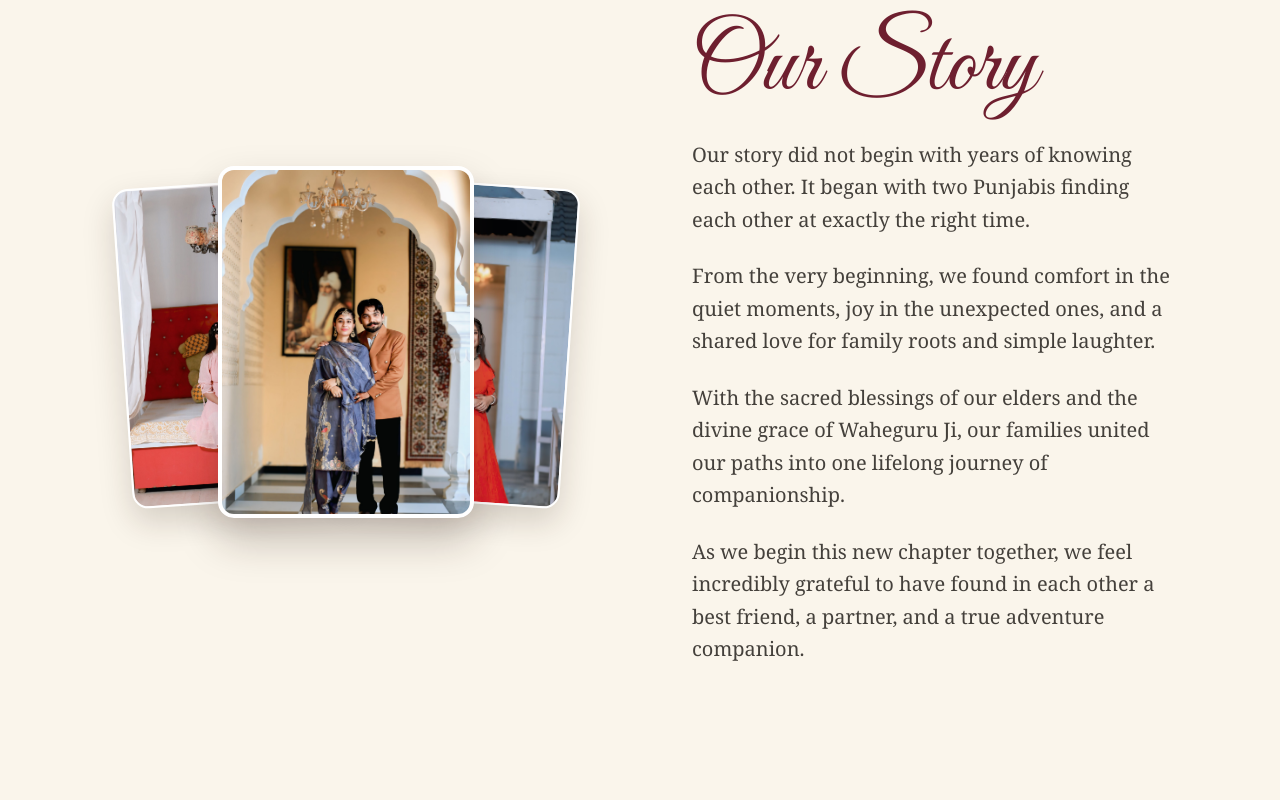
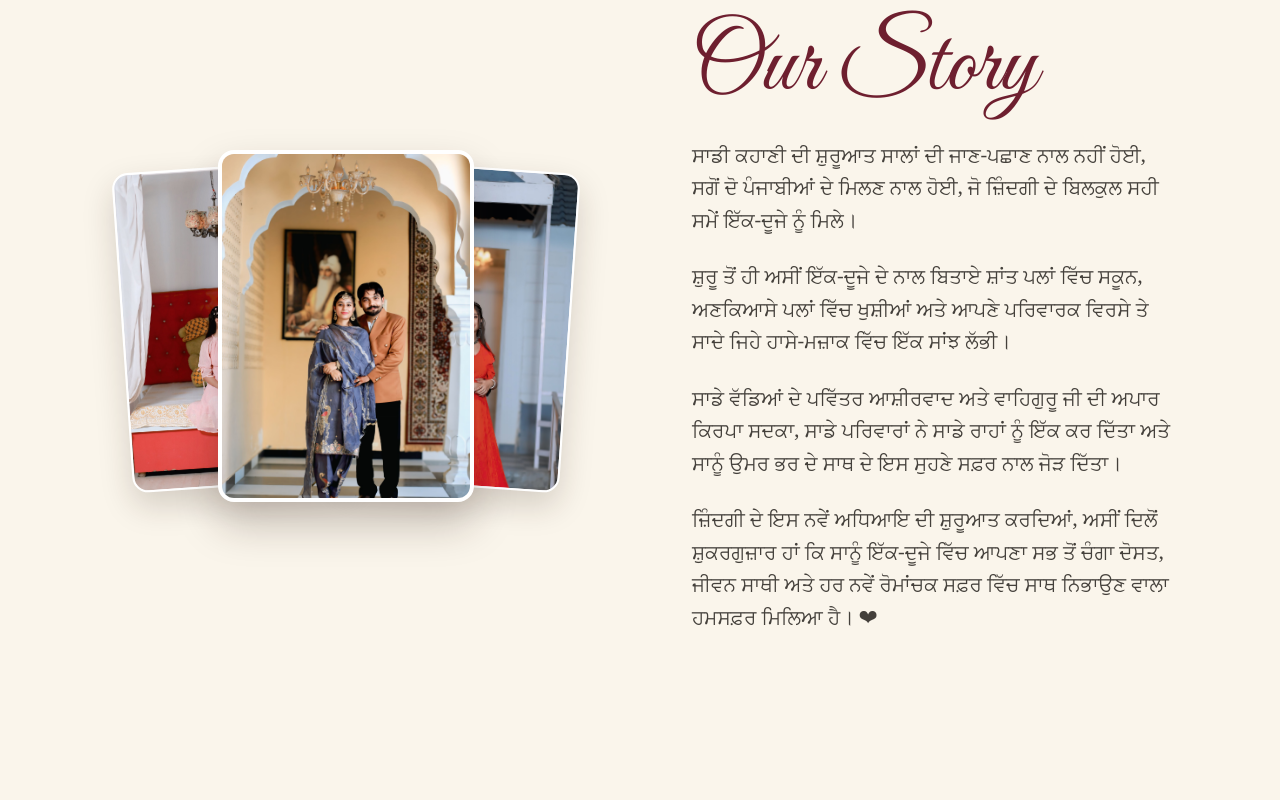
Before and after one commit to JA-IN/Rajinder_wedding_invitation, a React (Vite) app: page / in a window 1280 px wide. Shown: the part 3340-4140 px from the top of the page. Built offline with nearby package versions, Linux system fonts and the light colour scheme.

Commit message:
Adress conflict

```diff
--- a/src/components/HeroSection.tsx
+++ b/src/components/HeroSection.tsx
@@ -118,7 +118,7 @@ export const HeroSection: React.FC<HeroSectionProps> = ({ onOpenRsvp }) => {
           <div className="mt-4 flex flex-col sm:flex-row items-center justify-center gap-2 sm:gap-4 text-[#faf5eb] font-heading text-sm sm:text-base tracking-[0.25em] uppercase">
             <span>22 NOVEMBER 2026</span>
             <span className="hidden sm:inline text-[#ffd76a]">•</span>
-            <span>BATHINDA &amp; PATHRALA, PUNJAB</span>
+            <span>Mandi Dabwali</span>
           </div>
 
           {/* Action Button */}
--- a/src/components/OurStorySection.tsx
+++ b/src/components/OurStorySection.tsx
@@ -68,19 +68,19 @@ export const OurStorySection: React.FC = () => {
           </h2>
 
           <p className="font-serif text-lg sm:text-xl text-stone-700 leading-relaxed">
-            Our story did not begin with years of knowing each other. It began with two Punjabis finding each other at exactly the right time.
+            ਸਾਡੀ ਕਹਾਣੀ ਦੀ ਸ਼ੁਰੂਆਤ ਸਾਲਾਂ ਦੀ ਜਾਣ-ਪਛਾਣ ਨਾਲ ਨਹੀਂ ਹੋਈ, ਸਗੋਂ ਦੋ ਪੰਜਾਬੀਆਂ ਦੇ ਮਿਲਣ ਨਾਲ ਹੋਈ, ਜੋ ਜ਼ਿੰਦਗੀ ਦੇ ਬਿਲਕੁਲ ਸਹੀ ਸਮੇਂ ਇੱਕ-ਦੂਜੇ ਨੂੰ ਮਿਲੇ।
           </p>
 
           <p className="font-serif text-lg sm:text-xl text-stone-700 leading-relaxed">
-            From the very beginning, we found comfort in the quiet moments, joy in the unexpected ones, and a shared love for family roots and simple laughter.
+            ਸ਼ੁਰੂ ਤੋਂ ਹੀ ਅਸੀਂ ਇੱਕ-ਦੂਜੇ ਦੇ ਨਾਲ ਬਿਤਾਏ ਸ਼ਾਂਤ ਪਲਾਂ ਵਿੱਚ ਸਕੂਨ, ਅਣਕਿਆਸੇ ਪਲਾਂ ਵਿੱਚ ਖੁਸ਼ੀਆਂ ਅਤੇ ਆਪਣੇ ਪਰਿਵਾਰਕ ਵਿਰਸੇ ਤੇ ਸਾਦੇ ਜਿਹੇ ਹਾਸੇ-ਮਜ਼ਾਕ ਵਿੱਚ ਇੱਕ ਸਾਂਝ ਲੱਭੀ।
           </p>
 
           <p className="font-serif text-lg sm:text-xl text-stone-700 leading-relaxed">
-            With the sacred blessings of our elders and the divine grace of Waheguru Ji, our families united our paths into one lifelong journey of companionship.
+            ਸਾਡੇ ਵੱਡਿਆਂ ਦੇ ਪਵਿੱਤਰ ਆਸ਼ੀਰਵਾਦ ਅਤੇ ਵਾਹਿਗੁਰੂ ਜੀ ਦੀ ਅਪਾਰ ਕਿਰਪਾ ਸਦਕਾ, ਸਾਡੇ ਪਰਿਵਾਰਾਂ ਨੇ ਸਾਡੇ ਰਾਹਾਂ ਨੂੰ ਇੱਕ ਕਰ ਦਿੱਤਾ ਅਤੇ ਸਾਨੂੰ ਉਮਰ ਭਰ ਦੇ ਸਾਥ ਦੇ ਇਸ ਸੁਹਣੇ ਸਫ਼ਰ ਨਾਲ ਜੋੜ ਦਿੱਤਾ।
           </p>
 
           <p className="font-serif text-lg sm:text-xl text-stone-700 leading-relaxed font-medium text-[#6e1f2f]">
-            As we begin this new chapter together, we feel incredibly grateful to have found in each other a best friend, a partner, and a true adventure companion.
+            ਜ਼ਿੰਦਗੀ ਦੇ ਇਸ ਨਵੇਂ ਅਧਿਆਇ ਦੀ ਸ਼ੁਰੂਆਤ ਕਰਦਿਆਂ, ਅਸੀਂ ਦਿਲੋਂ ਸ਼ੁਕਰਗੁਜ਼ਾਰ ਹਾਂ ਕਿ ਸਾਨੂੰ ਇੱਕ-ਦੂਜੇ ਵਿੱਚ ਆਪਣਾ ਸਭ ਤੋਂ ਚੰਗਾ ਦੋਸਤ, ਜੀਵਨ ਸਾਥੀ ਅਤੇ ਹਰ ਨਵੇਂ ਰੋਮਾਂਚਕ ਸਫ਼ਰ ਵਿੱਚ ਸਾਥ ਨਿਭਾਉਣ ਵਾਲਾ ਹਮਸਫ਼ਰ ਮਿਲਿਆ ਹੈ। ❤
           </p>
         </div>
       </div>
--- a/src/components/RoyalGateEntrance.tsx
+++ b/src/components/RoyalGateEntrance.tsx
@@ -147,7 +147,7 @@ export const RoyalGateEntrance: React.FC<RoyalGateEntranceProps> = ({ onOpened }
 
         {/* Wedding Date */}
         <p className="font-heading text-xs sm:text-sm tracking-[0.3em] uppercase text-[#ffd76a] font-semibold mt-2">
-          22 NOVEMBER 2026 • BATHINDA &amp; PATHRALA, PUNJAB
+          22 NOVEMBER 2026 • Mandi Dabwali
         </p>
 
         {/* Scroll Down Indicator matching the video */}
--- a/src/components/TravelFlightPath.tsx
+++ b/src/components/TravelFlightPath.tsx
@@ -1,5 +1,6 @@
 import React from 'react';
 import { Plane } from 'lucide-react';
+import { coupleDetails } from '../data/weddingData';
 
 export const TravelFlightPath: React.FC = () => {
   return (
@@ -10,7 +11,7 @@ export const TravelFlightPath: React.FC = () => {
           <span className="text-3xl sm:text-4xl filter drop-shadow">🏛️</span>
         </div>
         <span className="font-heading text-xs tracking-[0.3em] uppercase text-[#6e1f2f] font-bold mt-2">
-          Mandi Dabwali
+          {coupleDetails.primaryLocation}
         </span>
       </div>
 
--- a/src/components/WeddingEventsSection.tsx
+++ b/src/components/WeddingEventsSection.tsx
@@ -3,7 +3,7 @@ import { weddingEvents } from '../data/weddingData';
 import { MapPin } from 'lucide-react';
 import { TravelFlightPath } from './TravelFlightPath';
 import haldiPhoto from '../assets/images/couple/Golden Haldi Celebration with Two Couples.png';
-import sukhmaniPhoto from '../assets/images/couple/Sukhmani Sahib Ceremony in Bloom (1).png';
+import sukhmaniPhoto from '../assets/images/couple/Devotional Sikh Ceremony in Golden Light.png';
 import anandKarajPhoto from '../assets/images/couple/A Grand Sikh Wedding Ceremony.png';
 import royalReceptionPhoto from '../assets/images/couple/1790930296416.jpg.jpeg';
 import jaggoPhoto from '../assets/images/couple/Punjabi Jago Night Celebration.png';
--- a/src/data/weddingData.ts
+++ b/src/data/weddingData.ts
@@ -17,7 +17,7 @@ export const coupleDetails = {
   },
   weddingDate: '22 November 2026',
   targetIsoDate: '2026-11-22T09:00:00+05:30',
-  primaryLocation: 'Bathinda & Pathrala, Punjab',
+  primaryLocation: 'Mandi Dabwali',
   hostContact: {
     name: 'Rajinder Purba',
     phone: '8360045011',
@@ -134,14 +134,14 @@ export const familyBlessings: FamilyBlessing[] = [
     role: 'Sister & Jiju',
     names: 'Amandeep Kaur & Gurpreet Singh',
     relationText: 'Loving Sister & Brother-in-Law',
-    note: 'ਜਦੋਂ ਸਾਡਾ ਪਿਆਰਾ ਭਰਾ ਇਸ ਸੁੰਦਰ ਅਧਿਆਇ ਵਿੱਚ ਪਹੁੰਚਦਾ ਹੈ, ਤਾਂ ਸਾਨੂੰ ਗਰਵ ਅਤੇ ਸ਼ੁੱਧ ਖੁਸ਼ੀ ਨਾਲ ਭਰਿਆ ਮਹਿਸੂਸ ਹੁੰਦਾ ਹੈ। ਅਰਦਾਸ ਹੈ ਕਿ ਤੁਹਾਡੇ ਘਰ ਵਿੱਚ ਹਮੇਸ਼ਾਂ ਮੁਸਕਾਨਾਂ ਅਤੇ ਵਾਹਿਗੁਰੂ ਦੀ ਕ੍ਰਿਪਾ ਵਧਦੀ ਰਹੇ।',
+    note: 'ਸਾਡੇ ਵੀਰ ਦੀ ਜ਼ਿੰਦਗੀ ਦੇ ਇਸ ਨਵੇਂ ਤੇ ਸੋਹਣੇ ਸਫ਼ਰ ਲਈ ਦਿਲੋਂ ਬਹੁਤ-ਬਹੁਤ ਵਧਾਈਆਂ! ❤️ ਵਾਹਿਗੁਰੂ ਜੀ ਹਮੇਸ਼ਾ ਤੁਹਾਡੇ ਘਰ ਵਿੱਚ ਖੁਸ਼ੀਆਂ, ਪਿਆਰ ਤੇ ਹਾਸੇ-ਖੇੜੇ ਬਣਾਈ ਰੱਖਣ। ਤੁਹਾਡੀ ਜੋੜੀ ਸਦਾ ਸਲਾਮਤ ਰਹੇ ਤੇ ਵਾਹਿਗੁਰੂ ਜੀ ਆਪਣੀ ਮਿਹਰ ਭਰਿਆ ਹੱਥ ਹਮੇਸ਼ਾ ਤੁਹਾਡੇ ਸਿਰ ’ਤੇ ਰੱਖਣ। 🙏🏻💐',
     iconType: 'sister',
   },
   {
     role: 'Nieces & Nephew',
     names: 'Ekam, Sonavjot, Girisha',
     relationText: 'Cherished Nieces & Nephew',
-    note: 'ਸਤਿ ਸ੍ਰੀ ਅਕਾਲ ਜੀ! 👶🏻💕\nਸਾਡਾ ਚਾਚੂ-ਮਾਮੂ ਜੀ ਦਾ ਵਿਆਹ ਹੋ ਰਿਹਾ ਹੈ,\nਤੁਸੀਂ ਜ਼ਰੂਰ ਆਉਣਾ ਜੀ!\nਵਾਹੇਗੁਰੂ ਦੀ ਅਰਥਨਾ ਹੈ ਕਿ ਤੁਹਾਨੂੰ ਹਮੇਸ਼ਾਂ ਖੁਸ਼ੀਆਂ ਅਤੇ ਭਲਿਆਣ ਦੇ ਨਾਲ ਬਸਿਆ ਰਹੇ।',
+    note: 'ਸਤਿ ਸ੍ਰੀ ਅਕਾਲ ਜੀ! 👶🏻💕\nਸਾਡਾ ਚਾਚੂ-ਮਾਮੂ ਜੀ ਦਾ ਵਿਆਹ ਹੋ ਰਿਹਾ ਹੈ,\nਤੁਸੀਂ ਜ਼ਰੂਰ ਆਉਣਾ ਜੀ!',
     iconType: 'kids',
   },
 ];
```
Also changed, not shown: 1 other file (tests, documents, lock files or other folders).
